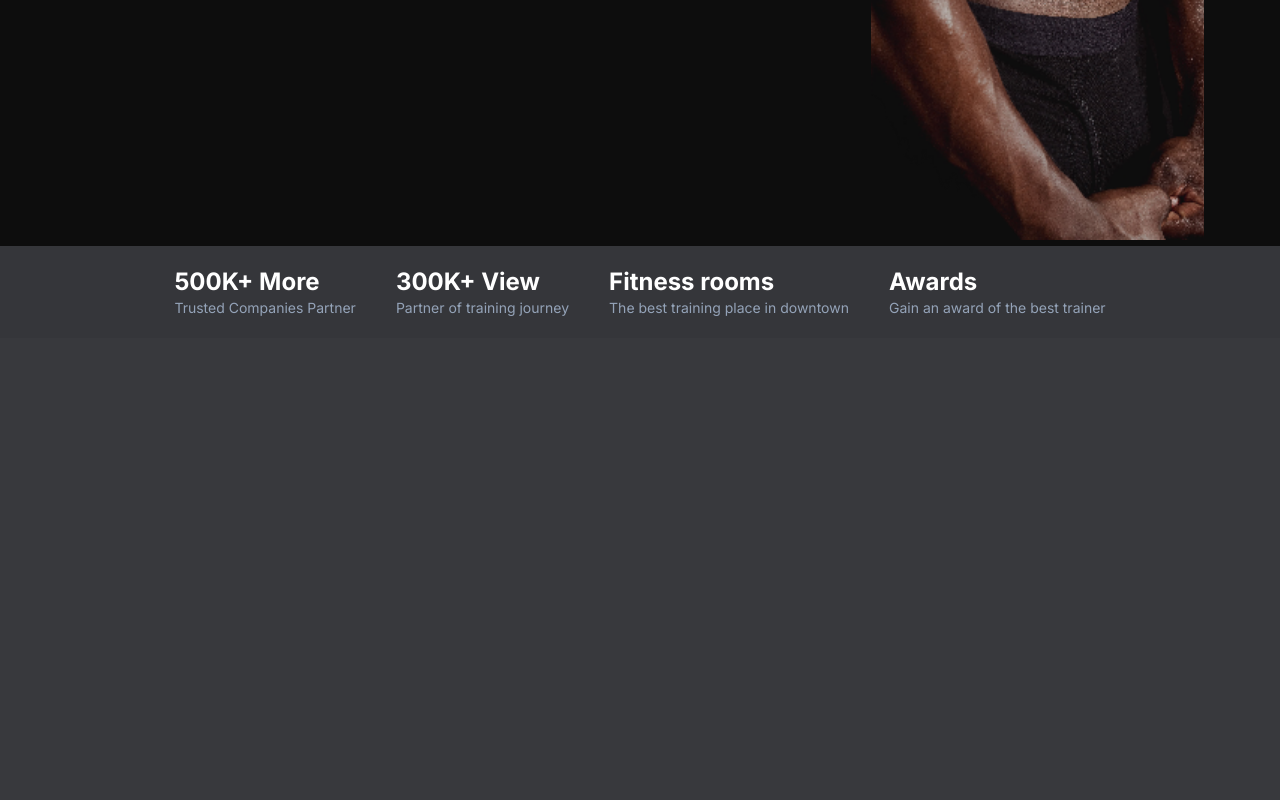
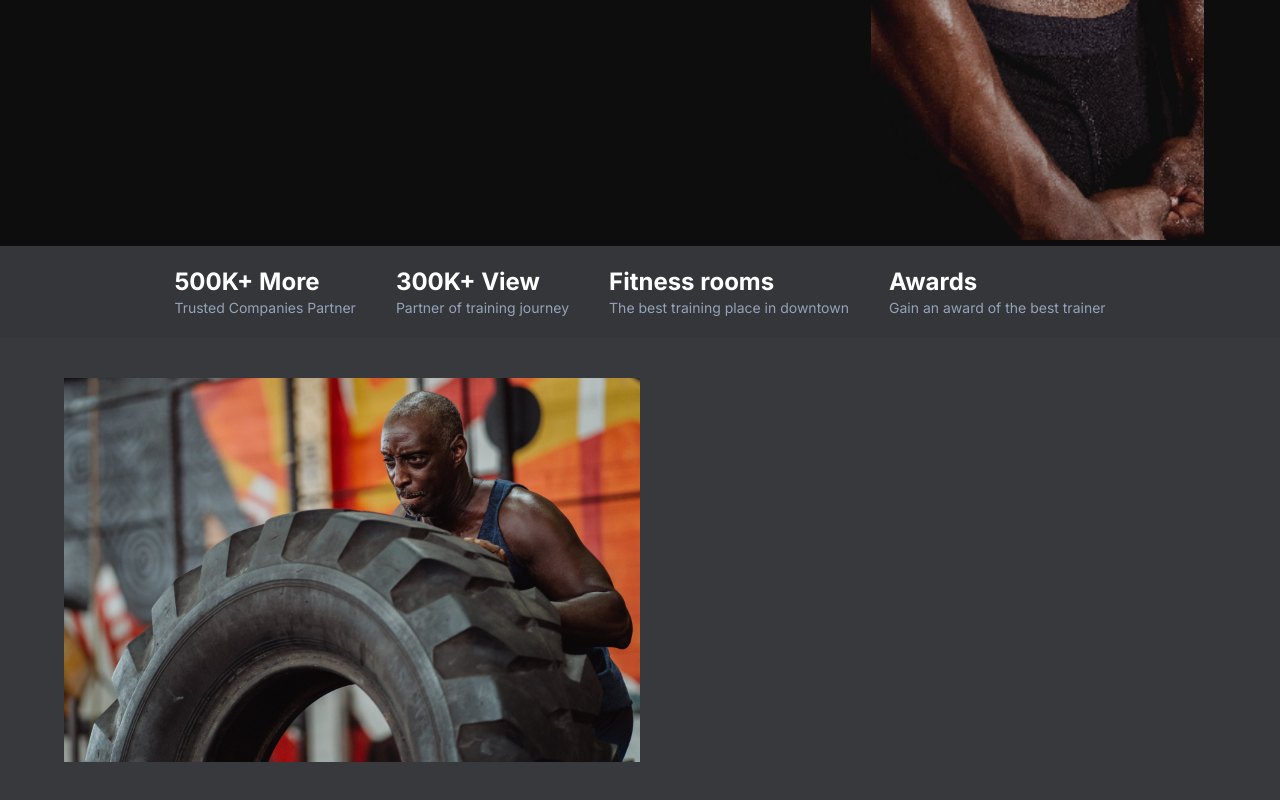
Before and after one commit to tchasinga/gym-rooms, a Next.js app: page / in a window 1280 px wide. Shown: the part 630-1430 px from the top of the page. Built offline with nearby package versions, Linux system fonts and the light colour scheme.

Commit message:
new code is added now

```diff
--- a/src/app/components/Companies.jsx
+++ b/src/app/components/Companies.jsx
@@ -1,4 +1,7 @@
-import React from 'react'
+"use client"
+import React from 'react';
+import Image from "next/image";
+import ketut from '../img/pexels-ketut-subiyanto-4720831.jpg'
 
 export default function Companies() {
   return (
@@ -28,6 +31,17 @@ export default function Companies() {
         </div>
       </div>
 
+        <div className="max-w-6xl mx-auto mt-10">
+
+            <div className="relative">
+                <div className='w-1/2'>
+                    <Image src={ketut} className='' />
+                </div>
+            </div>
+
+            {/* Second child will be added here.... */}
+        </div>
+
     </div>
   )
 }
```
Also changed, not shown: src/app/img/pexels-ketut-subiyanto-4720831.jpg (added).
